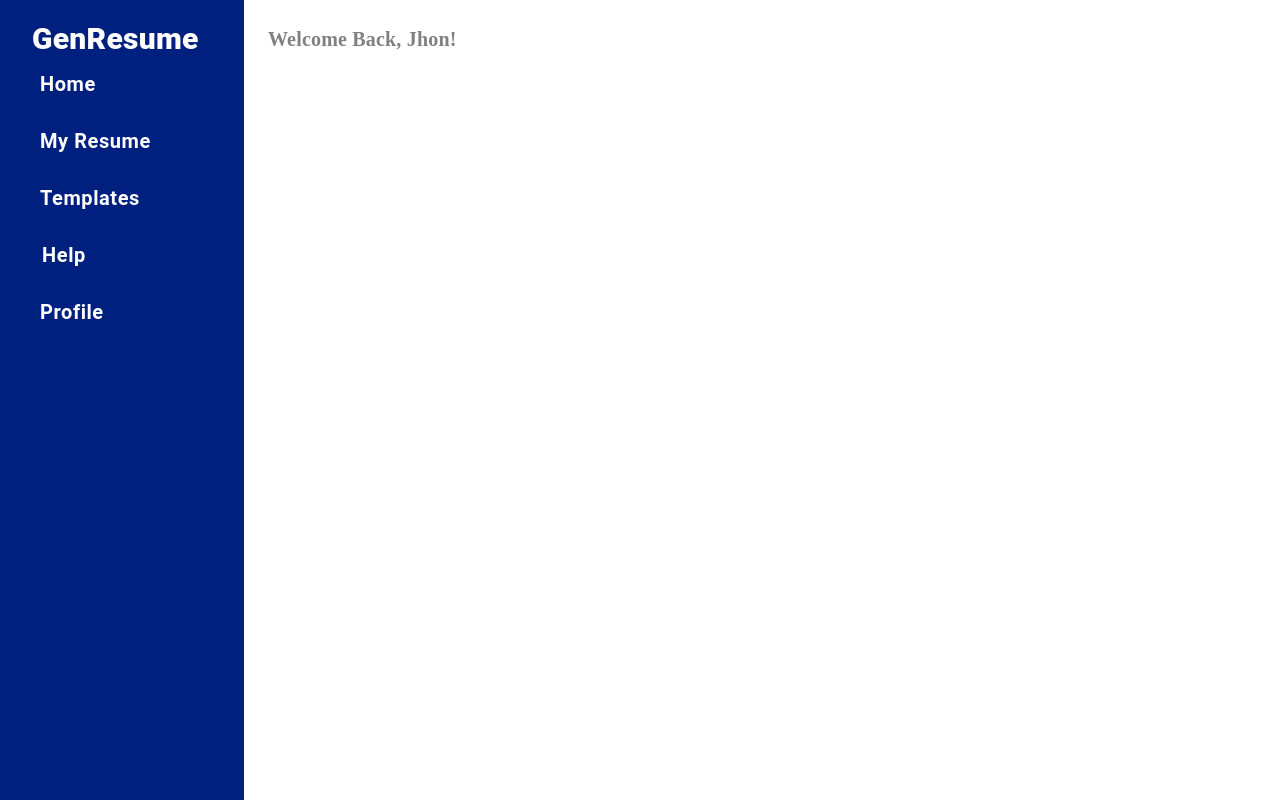
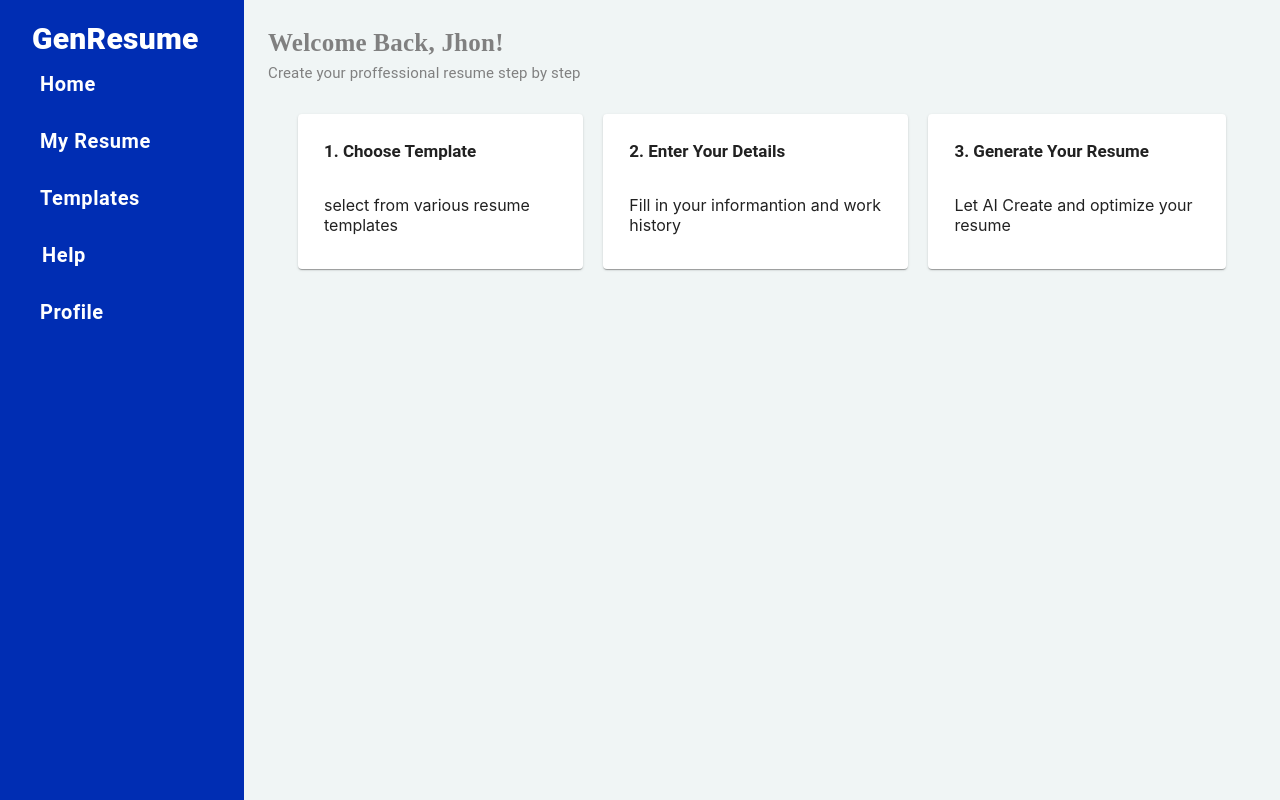
Before and after one commit to keerthanamatam/resume_builder, a React (Create React App) app: page /home in a window 1280 px wide. Built offline with nearby package versions, Linux system fonts and the light colour scheme.

Commit message:
made changes in dashboard

```diff
--- a/src/Dashboard/index.css
+++ b/src/Dashboard/index.css
@@ -13,4 +13,18 @@
 .container {
   flex: 1;
   padding: 24px;
+  background-color: #f0f5f5;
 }
+
+.card{
+  /* border: 1px solid black; */
+  padding: 10px;
+  margin: 10px;
+  border-radius: 8px;
+
+}
+.card-row{
+  display: flex;
+  direction: row;
+  margin: 20px
+}
--- a/src/Dashboard/index.js
+++ b/src/Dashboard/index.js
@@ -1,4 +1,4 @@
-import { Typography } from '@mui/material';
+import { Typography, Card, CardContent, CardHeader } from '@mui/material';
 import './index.css';
 import NavBar from '../Navbar';
 import { grey } from '@mui/material/colors';
@@ -9,9 +9,26 @@ const Dashboard = () => {
       <NavBar />
 
       <div className="container">
-        <Typography sx={{ fontWeight: 600, fontSize: 20, color: "grey", fontFamily: "satisfies" }}>
+        <Typography sx={{ fontWeight: 600, fontSize: 25, color: "grey", fontFamily: "satisfies" }}>
           Welcome Back, Jhon!
         </Typography>
+        <Typography sx={{ forntWeight: 500, fontSize: 15, color: 'grey' }}>
+          Create your proffessional resume step by step
+        </Typography>
+        <div className='card-row'>
+          <Card className="card">
+            <CardHeader titleTypographyProps={{ fontSize: '17px', fontWeight: '600' }} title='1. Choose Template' />
+            <CardContent>select from various resume templates </CardContent>
+          </Card>
+          <Card className="card">
+            <CardHeader titleTypographyProps={{ fontSize: '17px', fontWeight: '600' }} title='2. Enter Your Details' />
+            <CardContent>Fill in your informantion and work history </CardContent>
+          </Card>
+          <Card className="card">
+            <CardHeader titleTypographyProps={{ fontSize: '17px', fontWeight: '600' }} title='3. Generate Your Resume' />
+            <CardContent>Let AI Create and optimize your resume </CardContent>
+          </Card>
+        </div>
       </div>
     </div>
   );
--- a/src/Navbar/index.css
+++ b/src/Navbar/index.css
@@ -5,7 +5,7 @@
   flex-direction: column;
   padding: 16px 32px;
   width: 180px;
-  background: #002080;
+  background: #002db3;
   color: white
 }
 .nav-buttons {
```
